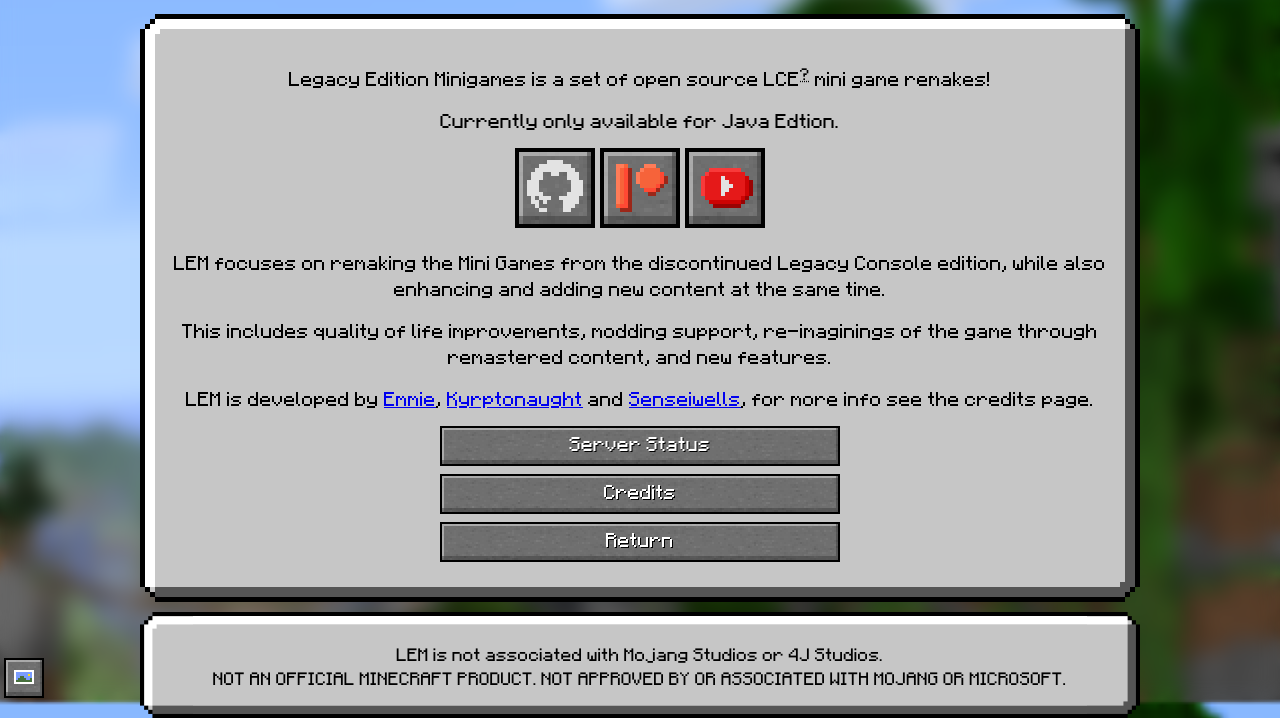
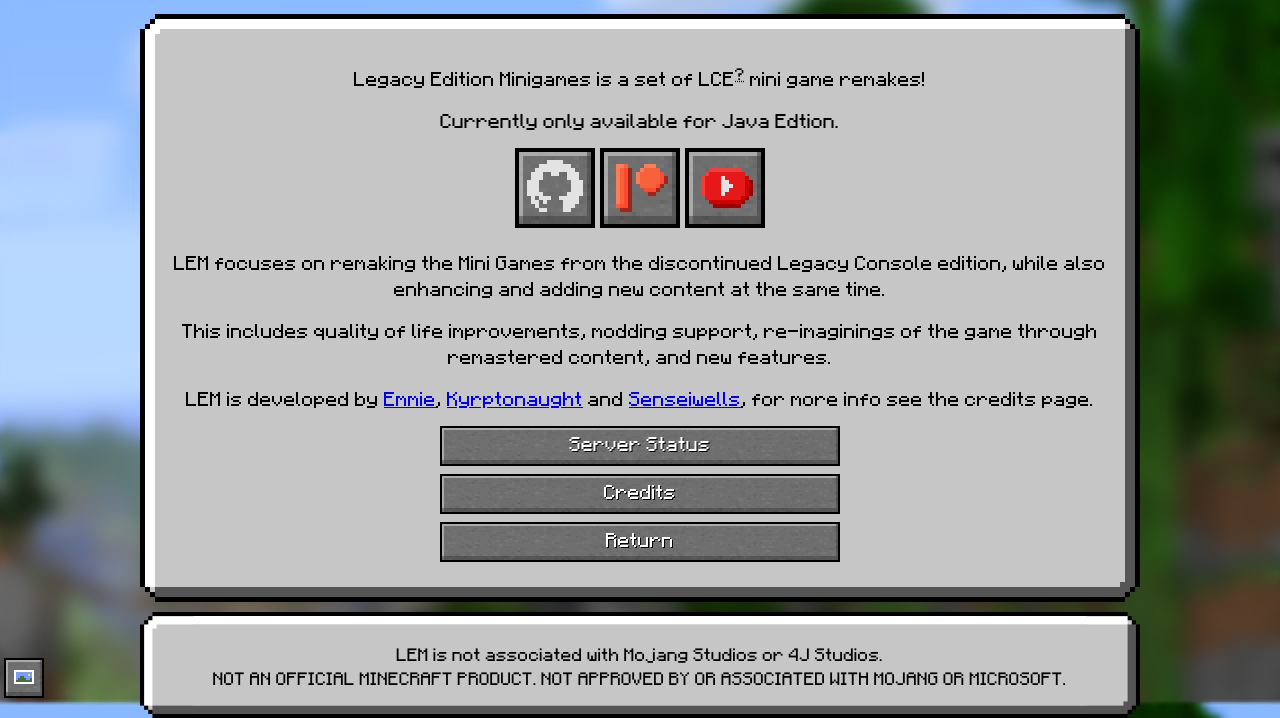
Before and after one commit to Legacy-Edition-Minigames/Website, a Jekyll site: the page built from about.html, in a window 1280 px wide. Shown: the part 198-916 px from the top of the page. Built offline with Jekyll 4.4.1, drawn with Linux system fonts in a browser that asks for light colours; some web fonts are replaced.

Commit message:
Update about page

```diff
--- a/about.html
+++ b/about.html
@@ -7,7 +7,7 @@
 <link rel="preload" as="image" href="{{ site.baseurl }}/assets/btn-youtube-hover.png">
 
 <div class="guibox center">
-		<p>Legacy Edition Minigames is a set of open source LCE<sup><span title="Legacy Console Edition" style="text-decoration: underline #000 dotted; cursor: help;"\>?</sup> mini game remakes!</p>
+		<p>Legacy Edition Minigames is a set of LCE<sup><span title="Legacy Console Edition" style="text-decoration: underline #000 dotted; cursor: help;"\>?</sup> mini game remakes!</p>
 		<p>Currently only available for Java Edtion.</p>
 		<a href="{{ site.baseurl }}/github" target='_blank' onclick="clickSound()"><span class="github-button"></span></a> <a href="{{ site.baseurl }}/patreon" onclick="clickSound()"><span class="patreon-button"></span></a> <a href="{{ site.baseurl }}/youtube" target='_blank' onclick="clickSound()"><span class="youtube-button"></span></a>
 		<p>LEM focuses on remaking the Mini Games from the discontinued Legacy Console edition, while also enhancing and adding new content at the same time.</p>
```
